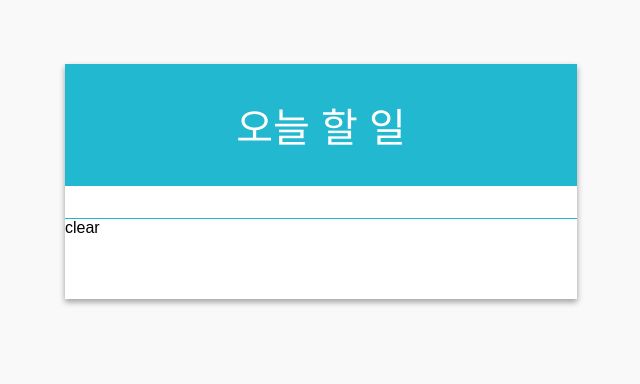
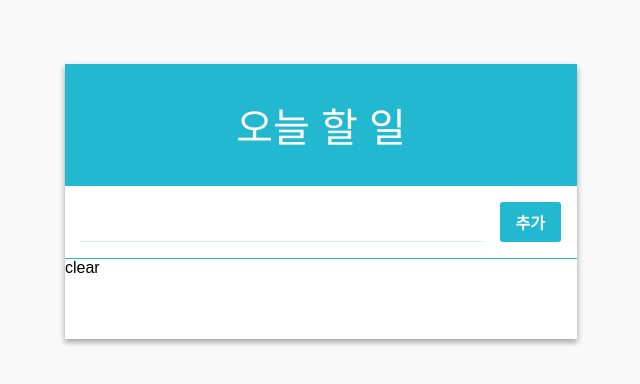
Before and after one commit to jungwoonlim/react-ToDoApp, a React (Create React App) app: page / in a window 1280 px wide. Shown: the top 384 px of the page, without its empty margins (319-959 px from the left). Built offline with nearby package versions, Linux system fonts and the light colour scheme.

Commit message:
Form Component

```diff
--- a/src/App.js
+++ b/src/App.js
@@ -1,9 +1,10 @@
 import React, { Component } from "react";
 import TodoListTemplate from "./components/TodoListTemplate";
+import Form from "./components/Form";
 
 class App extends Component {
   render() {
-    return <TodoListTemplate>clear</TodoListTemplate>;
+    return <TodoListTemplate form={<Form />}>clear</TodoListTemplate>;
   }
 }
 
--- /dev/null
+++ b/src/components/Form.css
@@ -0,0 +1,25 @@
+.form {
+  display: flex;
+}
+
+.form input {
+  flex: 1;
+  font-size: 1.25rem;
+  outline: none;
+  border: none;
+  border-bottom: 1px solid #c5f6fa;
+}
+
+.create-button {
+  padding: 0.5rem 1rem;
+  margin-left: 1rem;
+  background: #22b8cf;
+  border-radius: 3px;
+  color: white;
+  font-weight: 600;
+  cursor: pointer;
+}
+
+.create-button:hover {
+  background: #3bc9db;
+}
--- /dev/null
+++ b/src/components/Form.js
@@ -0,0 +1,15 @@
+import React from "react";
+import "./Form.css";
+
+const Form = ({ value, onChange, onCreate, onKeyPress }) => {
+  return (
+    <div className="form">
+      <input value={value} onChange={onChange} onKeyPress={onKeyPress} />
+      <div className="create-button" onClick={onCreate}>
+        추가
+      </div>
+    </div>
+  );
+};
+
+export default Form;
```
